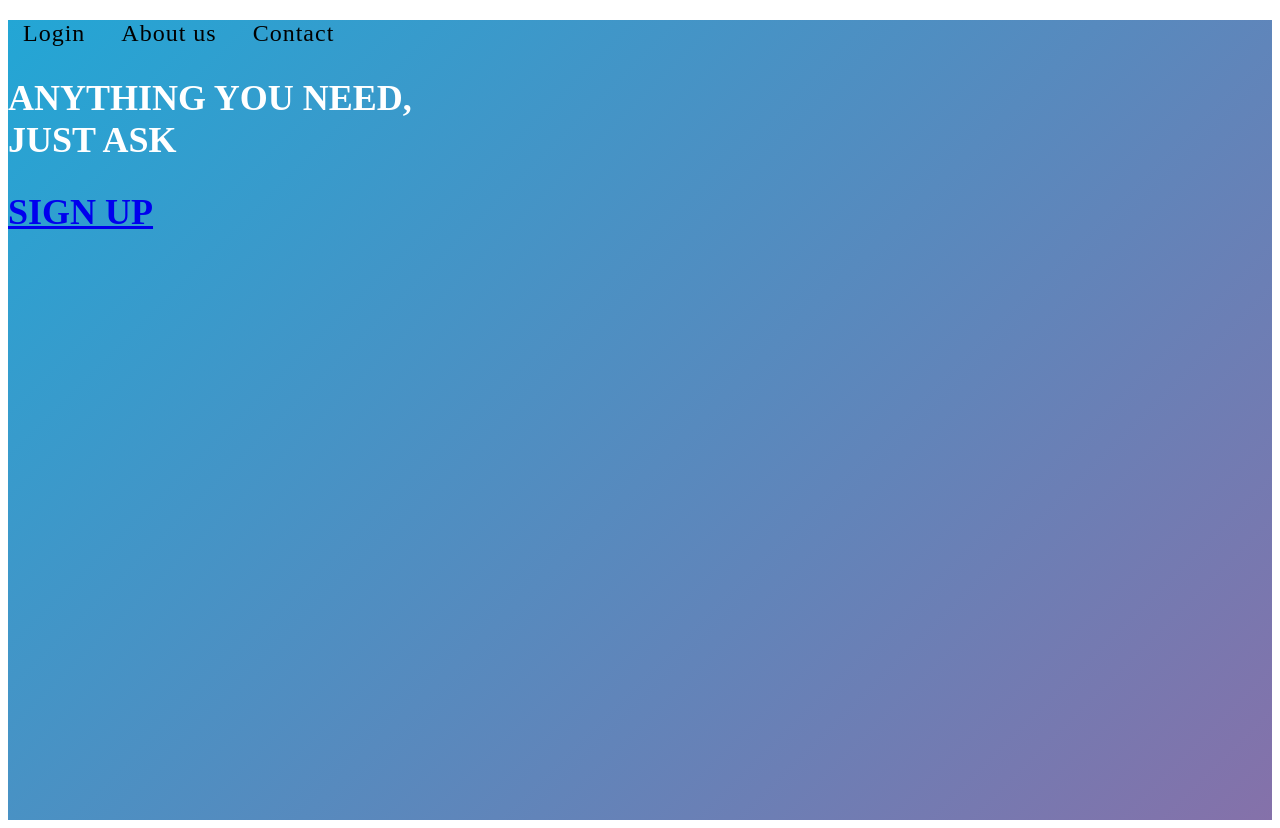
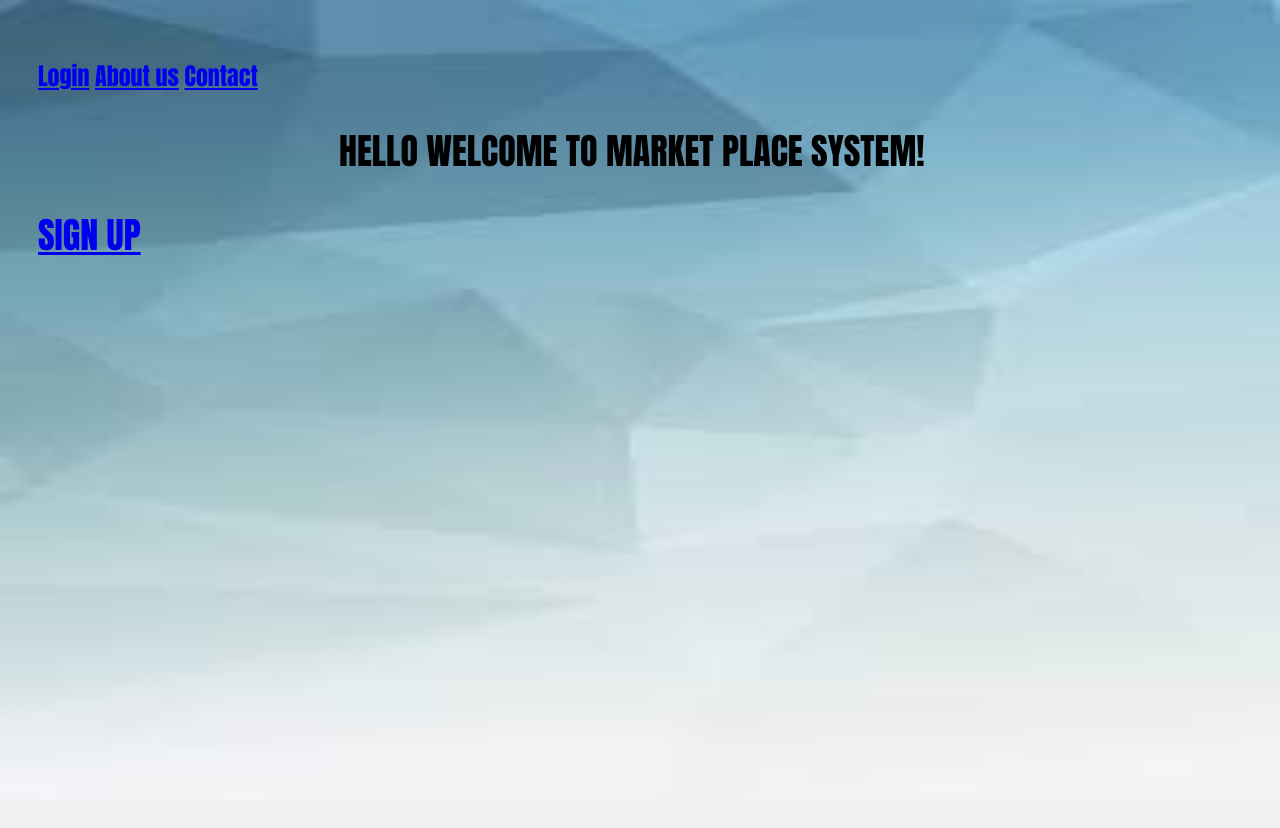
Before and after one commit to Iftekhar1012/CSE311Project, a PHP site: page /lp.php in a window 1280 px wide. After the commit the page ends 715 px from the top, so only its background shows below. Run offline with PHP 8.4, Linux system fonts and the light colour scheme.

Commit message:
Style file added to each php script

```diff
--- a/category1.php
+++ b/category1.php
@@ -1,6 +1,7 @@
 
 <!DOCTYPE html>
 <html>
+<link rel="stylesheet" href="style.css"/>
 <head>
 	<title>Create a category</title>
 </head>
--- a/category2.php
+++ b/category2.php
@@ -1,4 +1,5 @@
 <!DOCTYPE html>
+<link rel="stylesheet" href="style.css"/>
 <html>
 <head>
 	<title>Create a category</title>
--- a/lp.php
+++ b/lp.php
@@ -4,7 +4,7 @@
 <title>LP</title>
 
 <style>
-section{
+/* section{
 width: 100%;
 height: 100vh;
 color: #fff;
@@ -12,27 +12,52 @@ background: linear-gradient(-45deg, #EE7752, #E73C7e, #23A6D5);
 background-size: 400% 400%;
 position: relative;
 
-}
+} */
 
-
-header .navigation a{
+/* header .navigation a{
 color:#000;
 text-decoration: none;
 font-weight: 500;
 letter-spacing:1px;
 padding: 2px 15px;
 border-radius: 20px;
-}
+} */
+body {
+            font-weight: 150;
+            color: black;
+            font-size: 100%;
+            font-family: Impact, Haettenschweiler, 'Arial Narrow Bold', sans-serif;
+            font-stretch: expanded;
+            /* border: 2px solid rgb(23, 26, 165); */
+            padding: 30px;
+            background-image: url('test4.jpeg');
+            background-repeat: no-repeat;
+            background-attachment: fixed;
+  background-size: 100% 100%;
+        }
 
 
 
 </style>
 </head>
 
+
+
+
+
+
 <body>
+     <style>
+.center {
+  margin: auto;
+  width: 50%;
+
+}
+
+</style>
  <section>
   <header>
-    <h2> <a href='#' class = "logo"></a><h2>
+      <h2> <a href='#' class = "logo"></a><h2>
     <div class ="navigation">
     <a href="login.php">Login</a>
     <a href='#'>About us</a>
@@ -42,7 +67,15 @@ border-radius: 20px;
 
     <div class = "content">
     <div class = "info">
-    <h1>ANYTHING YOU NEED,<br><span>JUST ASK</span></h1>
+     </break-all>
+
+
+    <h1>
+     <div class="center">
+          HELLO WELCOME TO MARKET PLACE SYSTEM!
+     </div>
+
+</h1>
 
     <h1><a href="registration.php">SIGN UP</a></h1>
 
--- a/personal_info.php
+++ b/personal_info.php
@@ -1,6 +1,8 @@
 <div>
+<link rel="stylesheet" href="style.css"/>
 <?php
 require('db.php');
+
 session_start();
 
 
--- a/post.php
+++ b/post.php
@@ -1,4 +1,5 @@
 <html>
+<link rel="stylesheet" href="style.css"/>
     <head>
 <title>Post</title>
 </head>
--- a/provider_info.php
+++ b/provider_info.php
@@ -1,4 +1,5 @@
 <div>
+<link rel="stylesheet" href="style.css"/>
 <?php
 require('db.php');
 session_start();
--- a/saved_categories.php
+++ b/saved_categories.php
@@ -1,4 +1,5 @@
-<?php
+
+<link rel="stylesheet" href="style.css"/><?php
 require('db.php');
 
 session_start();
--- a/search1.php
+++ b/search1.php
@@ -1,8 +1,10 @@
 
 <html>
+<link rel="stylesheet" href="style.css"/>
     <head>
         <title>search</title>
 </head>
+
 
 <body>
 <form method="post">
--- a/search2.php
+++ b/search2.php
@@ -1,5 +1,6 @@
 
 <html>
+<link rel="stylesheet" href="style.css"/>
     <head>
         <title>search</title>
 </head>
```
Also changed, not shown: test4.jpeg (added).
